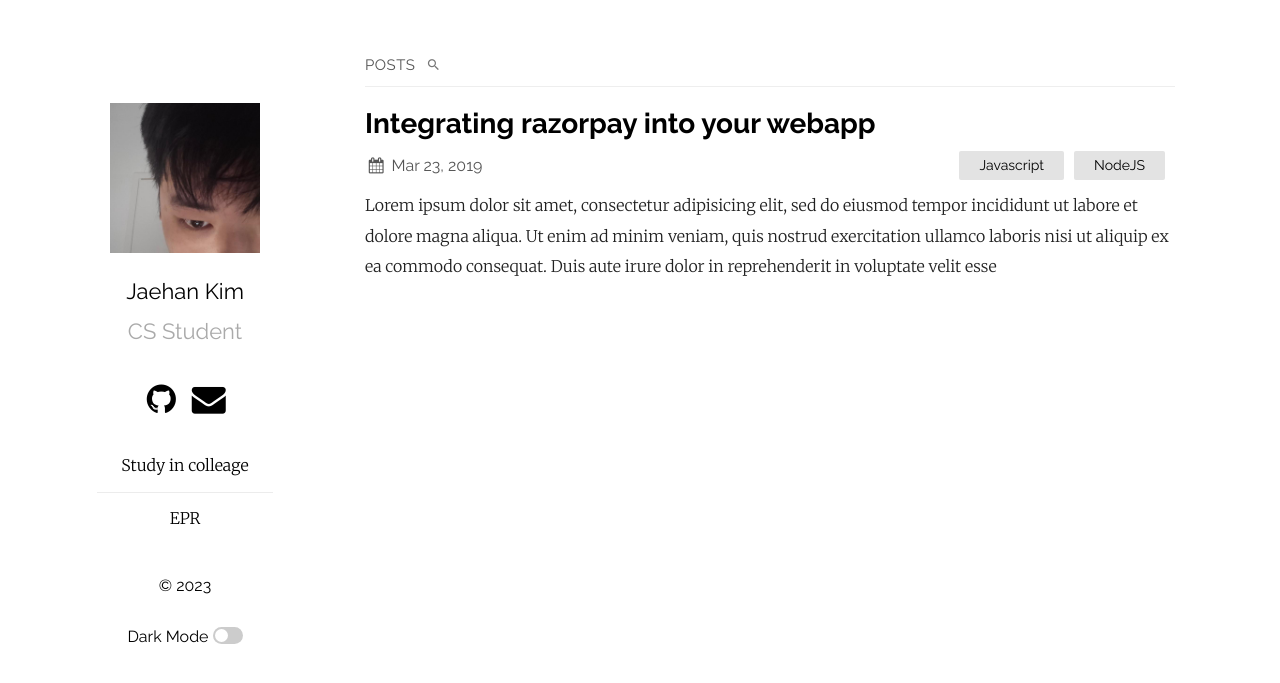
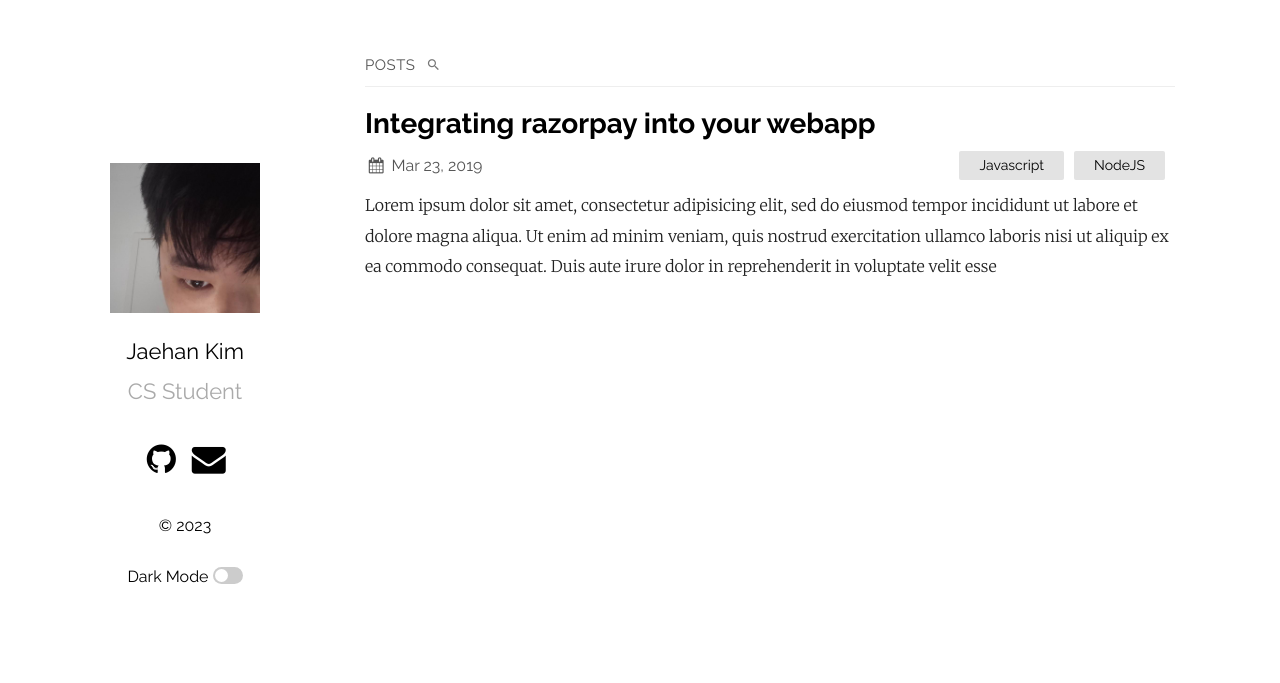
Before and after one commit to jayIsThere/jayIsThere.github.io, a Jekyll site: the page built from index.md, in a window 1280 px wide. Shown: the top 683 px of the page. Built offline with Jekyll 4.4.1, drawn with Linux system fonts in a browser that asks for light colours; part of the change alters nothing that is shown.

Commit message:
navigation deleted - study, EPR

```diff
--- a/_config.yml
+++ b/_config.yml
@@ -12,11 +12,11 @@ show_excerpts: true # set to true to show excerpts on the homepage
 sass:
   sass_dir: _sass
 plainwhite:
-  navigation:
-    - title: Study in colleage
-      url: "/study"
-    - title: EPR
-      url: "/study/EPR"
+#  navigation:
+#    - title: Study in colleage
+#      url: "/study"
+#    - title: EPR
+#      url: "/study/EPR"
 
   name: Jaehan Kim
   tagline: CS Student
```
